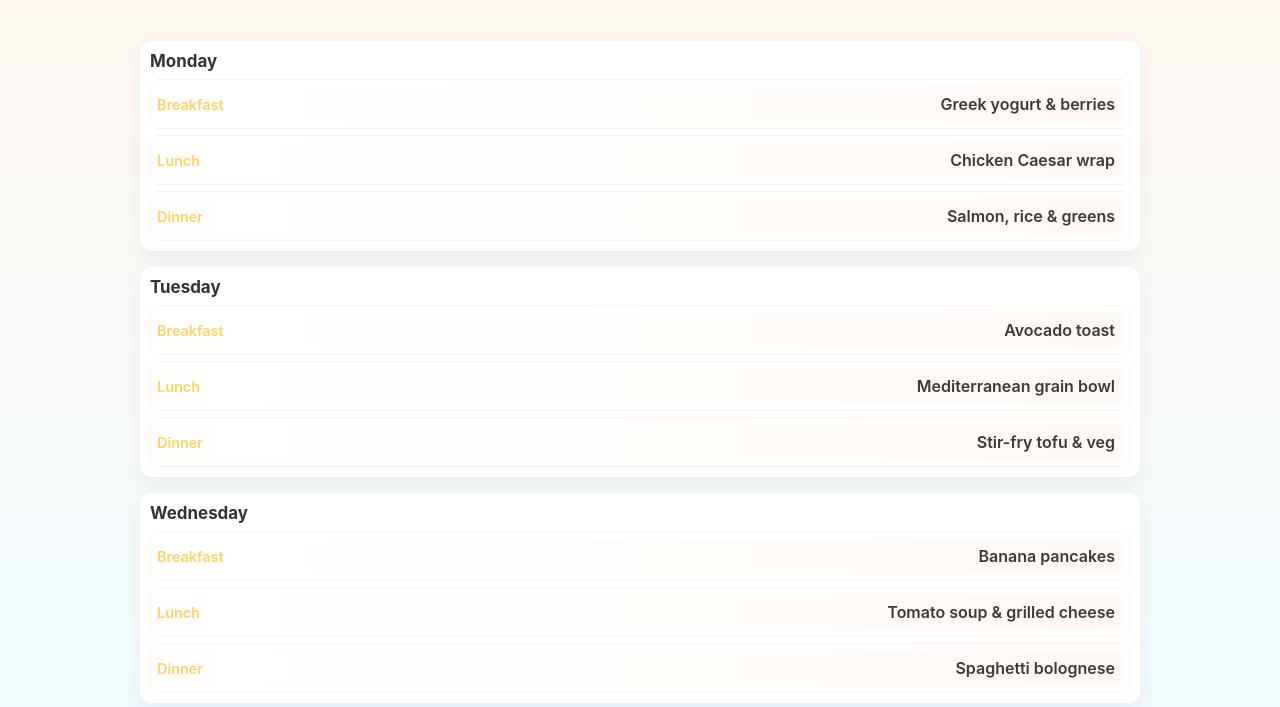
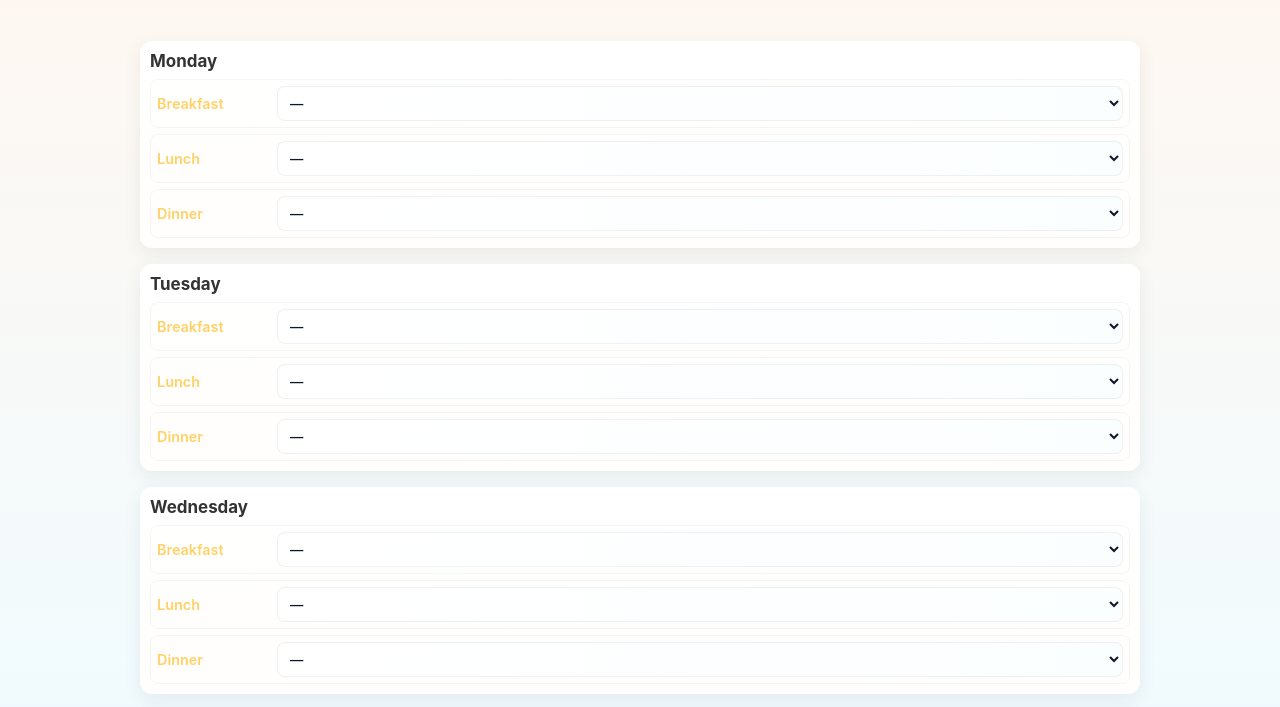
Before and after one commit to tulara/menu-planning, a plain HTML site: page index.html in a window 1280 px wide. Shown: the part 56-763 px from the top of the page. Drawn offline with Linux system fonts and the light colour scheme.

Commit message:
let user select meals

```diff
--- a/script.js
+++ b/script.js
@@ -9,15 +9,38 @@ document.addEventListener('DOMContentLoaded', ()=>{
     Sunday:    {breakfast: 'French toast', lunch: 'Roast chicken & veg', dinner: 'Leftover buffet'}
   };
 
+  // Unique list of available meal names
+  const availableMeals = Array.from(new Set(Object.values(meals).flatMap(d => Object.values(d))));
+
+  // For each slot, replace the meal-name element with a persistent <select>
   const dayEls = document.querySelectorAll('.day');
   dayEls.forEach(dayEl => {
-    const day = dayEl.dataset.day;
-    const plan = meals[day] || {breakfast:'—', lunch:'—', dinner:'—'};
     const slots = dayEl.querySelectorAll('.meal-slot');
     slots.forEach(slot => {
-      const mealType = slot.dataset.meal;
-      const nameEl = slot.querySelector('.meal-name');
-      nameEl.textContent = plan[mealType] || '—';
-    })
+      const mealNameEl = slot.querySelector('.meal-name');
+
+      const select = document.createElement('select');
+      select.className = 'meal-select';
+
+      const emptyOpt = document.createElement('option');
+      emptyOpt.value = '';
+      emptyOpt.textContent = '—';
+      select.appendChild(emptyOpt);
+
+      availableMeals.forEach(m => {
+        const opt = document.createElement('option');
+        opt.value = m;
+        opt.textContent = m;
+        select.appendChild(opt);
+      });
+
+      // Replace the static meal-name element with the select so dropdowns are visible by default
+      mealNameEl.replaceWith(select);
+
+      // Optionally, you could pre-select a suggested meal per day/slot here.
+      select.addEventListener('change', () => {
+        // keep behavior minimal: the select shows the chosen meal
+      });
+    });
   });
 });
--- a/styles.css
+++ b/styles.css
@@ -50,9 +50,22 @@ body{
 
 .meal-slot{display:flex;align-items:center;justify-content:space-between;border-radius:8px;padding:6px;background:transparent;overflow:hidden;margin-bottom:6px;border:1px solid rgba(0,0,0,0.04)}
 .meal-slot:last-child{margin-bottom:0}
-.slot-header{font-weight:600;font-size:.9rem;color:var(--accent-2);margin:0;margin-right:8px;flex:0 0 auto}
+.slot-header{font-weight:600;font-size:.9rem;color:var(--accent-2);margin:0;flex:0 0 120px;text-align:left}
 .meal-name{background:linear-gradient(90deg,#fff,#fff9f5);padding:8px;border-radius:8px;font-weight:600;color:#3a3a3a;transition:background .15s ease, transform .12s ease;flex:1;text-align:right}
 .meal-slot:hover .meal-name{background:linear-gradient(90deg,#fff8f0,#fff3f8);transform:translateY(-2px)}
+
+/* select used to pick a meal */
+.meal-select{
+  flex:1;
+  padding:8px;
+  border-radius:8px;
+  border:1px solid rgba(11,22,39,0.06);
+  background:linear-gradient(90deg,#fff,#fbfeff);
+  font-weight:600;
+  color:#0f172a;
+  text-align:left;
+}
+.meal-select:focus{outline:2px solid rgba(124,58,237,0.18)}
 
 .day{margin-bottom:6px}
 
```
